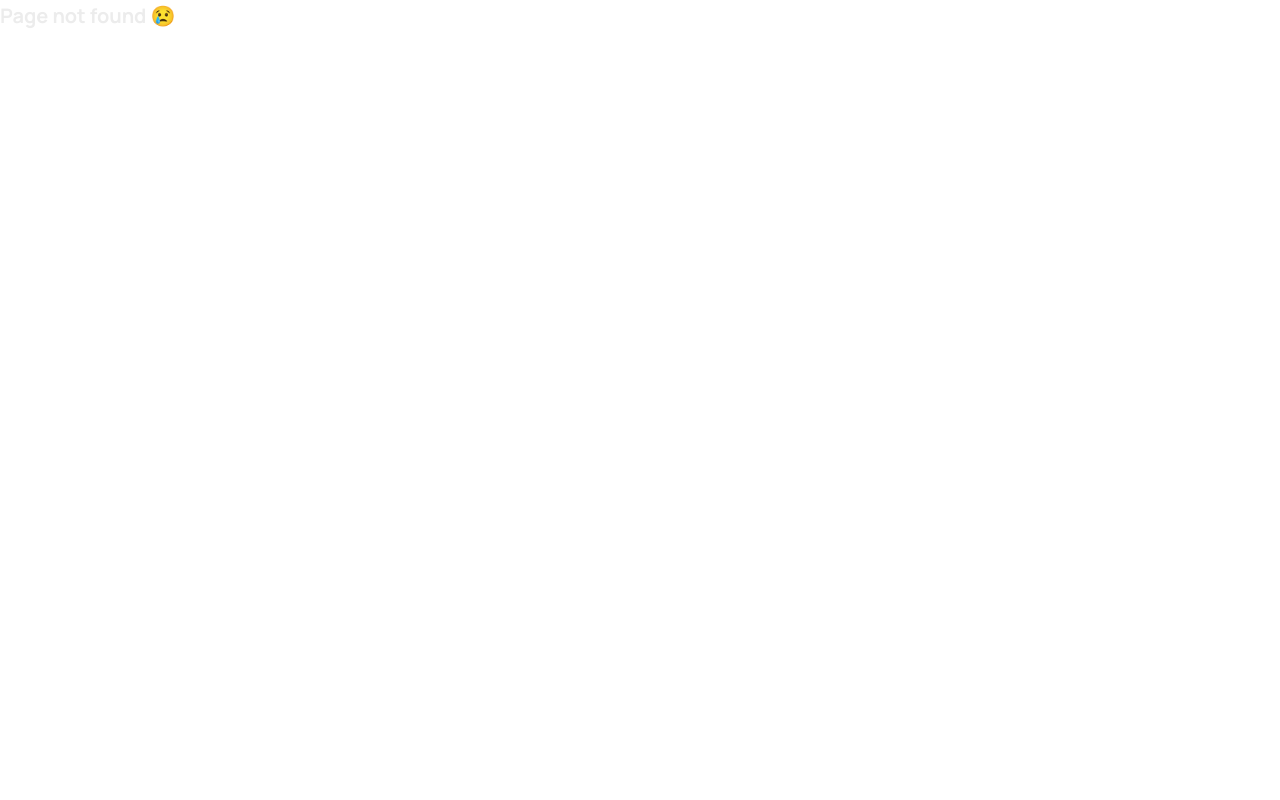
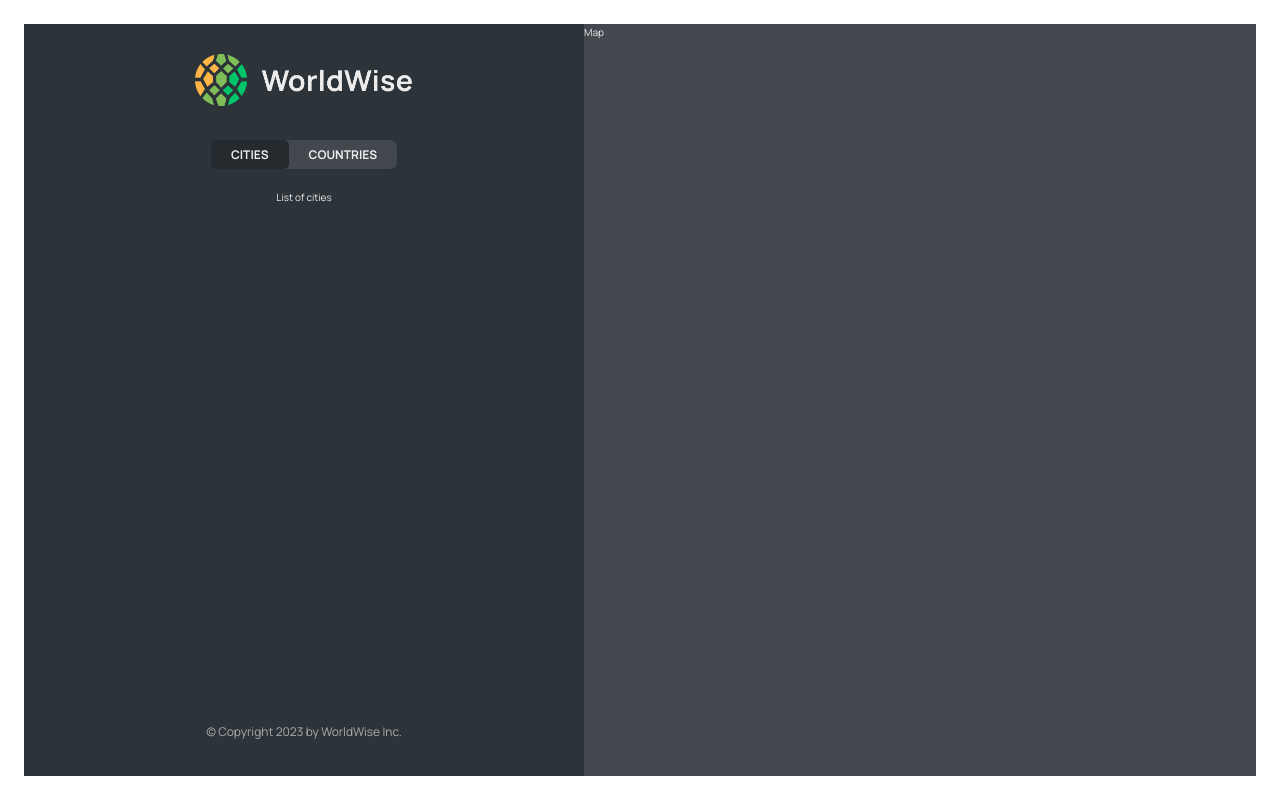
Before and after one commit to eryxmiliaris/10-worldwise, a React (Vite) app: page /app/cities in a window 1280 px wide. Before the commit this address had no page. Built offline with nearby package versions, Linux system fonts and the light colour scheme.

Commit message:
Add nested and index routes

```diff
--- a/src/App.jsx
+++ b/src/App.jsx
@@ -10,11 +10,16 @@
   return (
     <BrowserRouter>
       <Routes>
-        <Route path="/" element={<Homepage />} />
+        <Route index element={<Homepage />} />
         <Route path="product" element={<Product />} />
         <Route path="pricing" element={<Pricing />} />
         <Route path="login" element={<Login />} />
-        <Route path="app" element={<AppLayout />} />
+        <Route path="app" element={<AppLayout />}>
+          <Route index element={<p>List of cities</p>} />
+          <Route path="cities" element={<p>List of cities</p>} />
+          <Route path="countries" element={<p>List of countires</p>} />
+          <Route path="Form" element={<p>Form</p>} />
+        </Route>
         <Route path="*" element={<PageNotFound />} />
       </Routes>
     </BrowserRouter>
--- a/src/components/AppNav.jsx
+++ b/src/components/AppNav.jsx
@@ -1,7 +1,19 @@
+import { NavLink } from "react-router-dom";
 import styles from "./AppNav.module.css";
 
 function AppNav() {
-  return <nav className={styles.nav}>App Navigation</nav>;
+  return (
+    <nav className={styles.nav}>
+      <ul>
+        <li>
+          <NavLink to="cities">Cities</NavLink>
+        </li>
+        <li>
+          <NavLink to="countries">Countries</NavLink>
+        </li>
+      </ul>
+    </nav>
+  );
 }
 
 export default AppNav;
--- a/src/components/Sidebar.jsx
+++ b/src/components/Sidebar.jsx
@@ -1,3 +1,4 @@
+import { Outlet } from "react-router-dom";
 import AppNav from "./AppNav";
 import Footer from "./Footer";
 import Logo from "./Logo";
@@ -9,7 +10,7 @@
       <Logo />
       <AppNav />
 
-      <p>List of cities</p>
+      <Outlet />
       <Footer />
     </div>
   );
```
